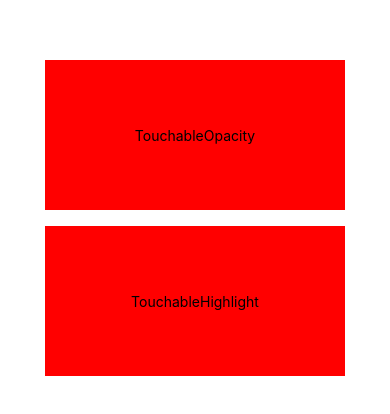
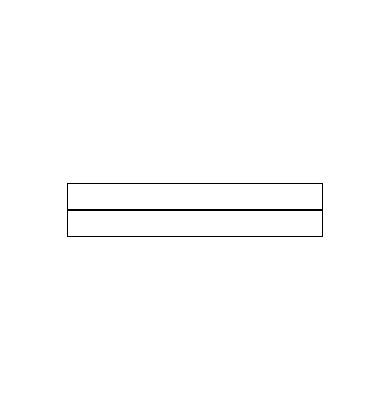
Before and after one commit to y-mabuchi/MyApp, a React Native app: screen / in a window 390 px wide. Shown: the part 204-618 px from the top of the page. Built offline with nearby package versions, Linux system fonts and the light colour scheme.

Commit message:
TextInputコンポーネント

```diff
--- a/App.tsx
+++ b/App.tsx
@@ -1,5 +1,6 @@
 import React from 'react';
-import { StyleSheet, View, TouchableOpacity, Text, TouchableHighlight } from 'react-native';
+import { StyleSheet, View, TextInput, Text } from 'react-native';
+import { useControlledComponent } from './lib/hooks';
 
 const styles = StyleSheet.create({
   container: {
@@ -7,33 +8,24 @@ const styles = StyleSheet.create({
     justifyContent: 'center',
     alignItems: 'center',
   },
-  button: {
-    backgroundColor: 'red',
-    width: 300,
-    height: 150,
-    justifyContent: 'center',
-    alignItems: 'center',
-    margin: 8,
+  input: {
+    borderWidth: 1,
+    width: 256,
+    padding: 4,
   },
 });
 
 export default function App() {
+  const familyName = useControlledComponent('');
+  const personalName = useControlledComponent('');
+
   return (
     <View style={styles.container}>
-      <TouchableOpacity
-        onPress={() => {
-          console.log('TouchableOpacity');
-        }}
-      >
-        <View style={styles.button}>
-          <Text>TouchableOpacity</Text>
-        </View>
-      </TouchableOpacity>
-      <TouchableHighlight disabled={true} onPress={() => console.log('TouchableHighlight')}>
-        <View style={styles.button}>
-          <Text>TouchableHighlight</Text>
-        </View>
-      </TouchableHighlight>
+      <TextInput style={styles.input} {...familyName} />
+      <TextInput style={styles.input} {...personalName} />
+      <Text>
+        {familyName.value} {personalName.value}
+      </Text>
     </View>
   );
 }
--- /dev/null
+++ b/lib/hooks/index.ts
@@ -0,0 +1 @@
+export { default as useControlledComponent } from './use-controlled-component';
--- /dev/null
+++ b/lib/hooks/use-controlled-component.ts
@@ -0,0 +1,14 @@
+import * as React from 'react';
+
+export default function useControlledComponent(initialValue: string) {
+  const [value, setValue] = React.useState(initialValue);
+
+  function handleChange(newValue: string) {
+    setValue(newValue);
+  }
+
+  return {
+    value,
+    onChangeText: handleChange,
+  };
+}
```
